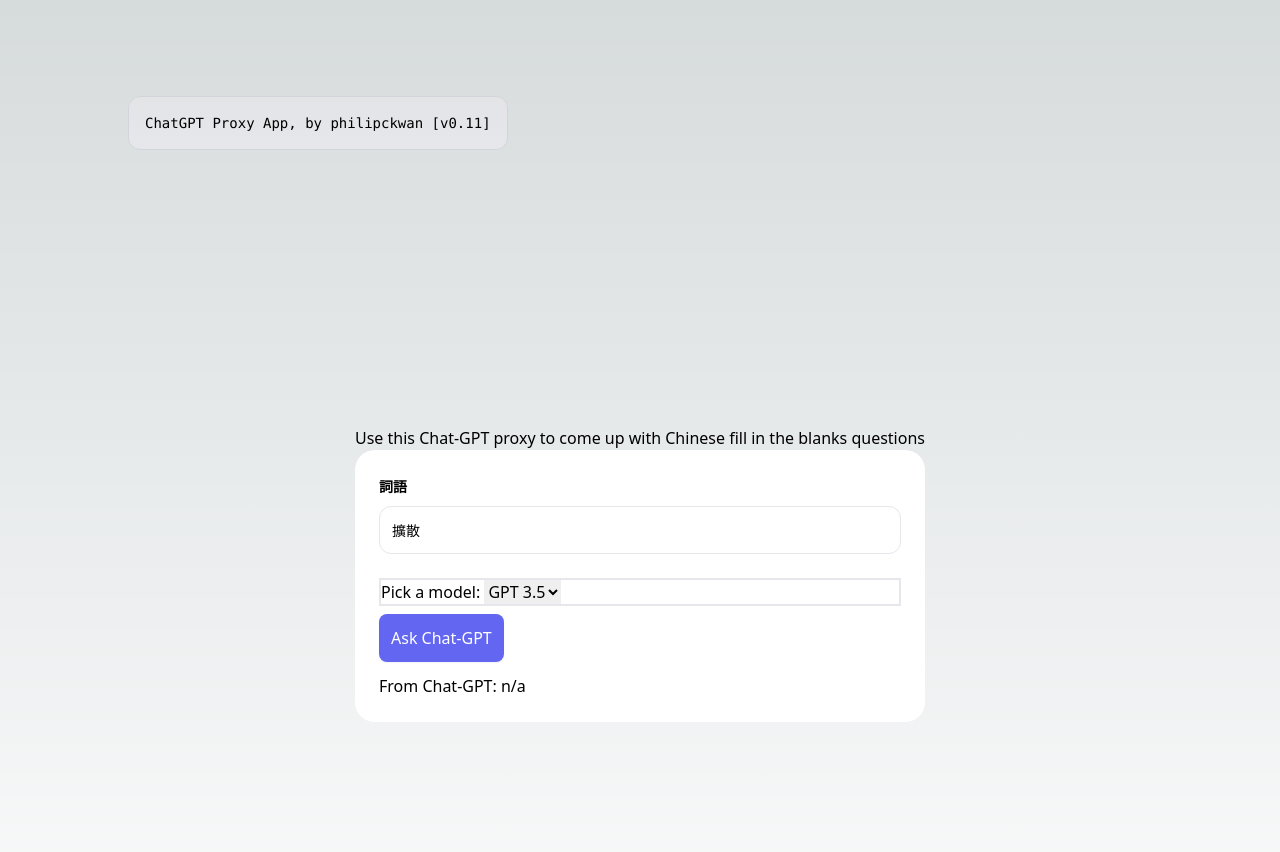
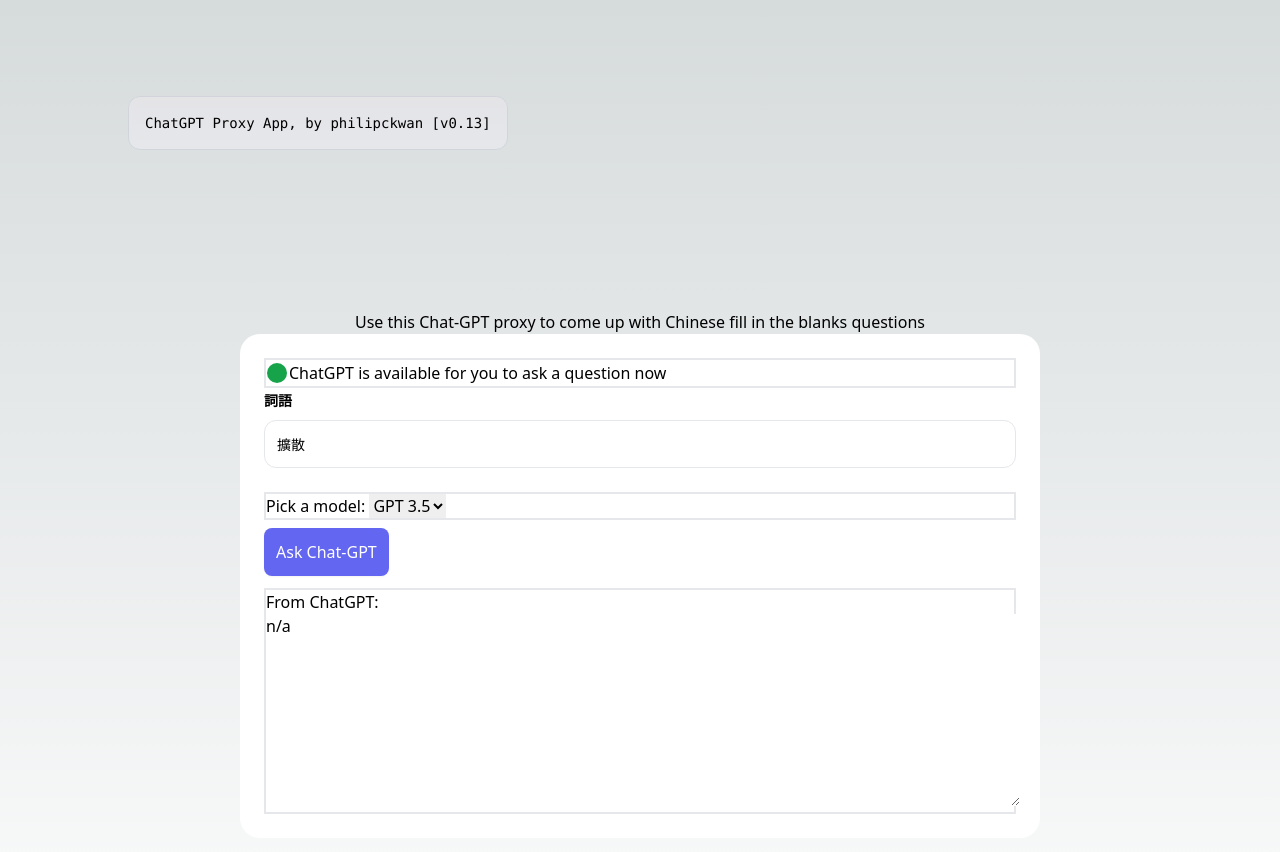
Before and after one commit to philipckwan/nextjs-chatgpt-proxy, a Next.js app in the folder chatgpt-proxy/: page /fill-in-the-blanks in a window 1280 px wide. Shown: the top 852 px of the page. Built offline with nearby package versions, Linux system fonts and the light colour scheme.

Commit message:
v0.13 update

```diff
--- /dev/null
+++ b/chatgpt-proxy/src/components/StatusGreenAvailable.js
@@ -0,0 +1,14 @@
+export function StatusGreenAvailable() {
+  return(
+    <div className="border-2">
+    <table>
+      <tbody>
+        <tr>
+          <td><div className="w-5 h-5 bg-green-600 rounded-full"></div></td>
+          <td>ChatGPT is available for you to ask a question now</td>
+        </tr>
+      </tbody>
+    </table>
+    </div>
+  );
+}
--- /dev/null
+++ b/chatgpt-proxy/src/components/StatusRedBusy.js
@@ -0,0 +1,14 @@
+export function StatusRedBusy() {
+  return(
+    <div className="border-2">
+    <table>
+      <tbody>
+        <tr>
+          <td><div className="w-5 h-5 bg-red-600 rounded-full"></div></td>
+          <td>ChatGPT is busy coming up with the answer for your question</td>
+        </tr>
+      </tbody>
+    </table>
+    </div>
+  );
+}
--- a/chatgpt-proxy/src/lib/Constants.js
+++ b/chatgpt-proxy/src/lib/Constants.js
@@ -1,5 +1,7 @@
 
 class Constants {
+
+  static APP_VERSION = "v0.13";
 
   static CHATGPT_MODEL = {
     GPT_4: "gpt-4",
--- a/chatgpt-proxy/src/pages/admin.js
+++ b/chatgpt-proxy/src/pages/admin.js
@@ -1,15 +1,15 @@
 import {timeLog} from "../lib/PCKUtils";
 import {useState} from "react";
 import Link from 'next/link';
+import {Constants} from "../lib/Constants";
 
 export default function Admin() {
-  const [version, setVersion] = useState("v0.3");
 
   timeLog(`admin.Admin: 1.1;`);
 
   return (
     <div>
-      <p>This is Admin. [{version}]</p>
+      <p>This is Admin. [{Constants.APP_VERSION}]</p>
       <p>Go to <Link href="admin/">Admin page</Link></p>
     </div>
   );
--- a/chatgpt-proxy/src/pages/ask-anything.js
+++ b/chatgpt-proxy/src/pages/ask-anything.js
@@ -6,11 +6,14 @@
 import {Dropdown} from "../components/Dropdown";
 import {Dropdown2} from "../components/Dropdown2";
 import {Dropdown3} from "../components/Dropdown3";
+import {StatusGreenAvailable} from "../components/StatusGreenAvailable";
+import {StatusRedBusy} from "../components/StatusRedBusy";
 
 export default function AskAnything() {
   const [question, setQuestion] = useState("Hello ChatGPT! What ChatGPT model are you?");
   const [answer, setAnswer] = useState("n/a");
   const chatgptModelPicked = useRef("n/a");
+  const [isBusy, setIsBusy] = useState(false);
 
   async function handleQuestionChange(event) {
     //timeLog(`handleQuestionInputChange: 1.0;`);
@@ -45,10 +48,21 @@
     });
 
     timeLog(`AskAnything.handleAskChatGPT: question:[${question}];`);
-    const res = await api.sendMessage(question);
-    let answerFromAPI = res.text;
-    timeLog(`AskAnything.handleAskChatGPT: answer:[${answerFromAPI}];`);
-    setAnswer(answerFromAPI);
+    api.sendMessage(question).then(
+      (res) => {
+        let answerFromAPI = res.text;
+        timeLog(`AskAnything.handleAskChatGPT: answerFromAPI:[${answerFromAPI}];`);
+        setAnswer(answerFromAPI);
+        setIsBusy(false);
+      },
+      (reason) => {
+        let errorMessage = `ERROR - ChatGPT runs into an error trying to answer your question; ${reason};`
+        timeLog(errorMessage);
+        setAnswer(errorMessage);
+        setIsBusy(false);
+      },
+    );
+    setIsBusy(true);
   }
 
   function handleTest() {
@@ -61,21 +75,23 @@
     <main className="flex min-h-screen flex-col items-center justify-between p-24">
       <div className="z-10 w-full max-w-5xl items-center justify-between font-mono text-sm lg:flex">
         <p className="fixed left-0 top-0 flex w-full justify-center border-b border-gray-300 bg-gradient-to-b from-zinc-200 pb-6 pt-8 backdrop-blur-2xl dark:border-neutral-800 dark:bg-zinc-800/30 dark:from-inherit lg:static lg:w-auto  lg:rounded-xl lg:border lg:bg-gray-200 lg:p-4 lg:dark:bg-zinc-800/30">
-          ChatGPT Proxy App, by philipckwan [v0.11]
+          ChatGPT Proxy App, by philipckwan [{Constants.APP_VERSION}]
         </p>
       </div>
       <br/>
       <div className="flex flex-col justify-center items-center h-[100vh]">
       <p>Use this Chat-GPT proxy to ask ChatGPT anything. (seems GPT-4 takes more time to reply than GPT-3.5 though)</p>
         <div className="!z-5 relative flex flex-col rounded-[20px] max-w-[600px] md:max-w-[800px] bg-white bg-clip-border shadow-3xl shadow-shadow-500 flex flex-col w-full !p-6 3xl:p-![18px] bg-white undefined">
+          {isBusy ? <StatusRedBusy></StatusRedBusy> : <StatusGreenAvailable></StatusGreenAvailable>}
           <div className="mb-3">
               <label className="text-sm text-navy-700 dark:text-white font-bold">Question</label>
               <input onChange={handleQuestionChange} value={question} type="text" id="question" name="question" className="mt-2 flex h-12 w-full items-center justify-center rounded-xl border bg-white/0 p-3 text-sm outline-none border-gray-200"></input>
               <br/><Dropdown3 ref={chatgptModelPicked} title={"Pick a model:  "}></Dropdown3>
               <button onClick={handleAskChatGPT} className="mt-2 inline-block p-3 rounded-lg shadow-sm bg-indigo-500 text-white">Ask ChatGPT</button>
           </div>
-          <div>
-            <p>From ChatGPT: {answer}</p>
+          <div className="border-2">
+            <p>From ChatGPT:</p>
+            <textarea value={answer} rows="8" cols="80" readOnly/>
           </div>
         </div>
       </div>
--- a/chatgpt-proxy/src/pages/fill-in-the-blanks.js
+++ b/chatgpt-proxy/src/pages/fill-in-the-blanks.js
@@ -7,12 +7,15 @@
 //import {ChatGPTUnofficialProxyAPI} from 'chatgpt';
 import {Constants} from "../lib/Constants";
 import {Dropdown3} from "../components/Dropdown3";
+import {StatusGreenAvailable} from "../components/StatusGreenAvailable";
+import {StatusRedBusy} from "../components/StatusRedBusy";
 
 export default function FillInTheBlanks() {
 
   const [phrase, setPhrase] = useState("擴散");
   const [answer, setAnswer] = useState("n/a");
   const chatgptModelPicked = useRef("n/a");
+  const [isBusy, setIsBusy] = useState(false);
 
 
   async function handlePhraseChange(event) {
@@ -52,20 +55,33 @@
     const question=`你是一個小學四年級中文老師。用以下的詞語做填充題的題目。給我不少於五句。每一句不得少於十五個字，不得多於二十五個字。結果要用繁體中文來顯示。句子得難度不可以超過小學四年級，即十歲小孩的程度。 詞語:${phrase}`;
 
     timeLog(`FillInTheBlanks.handleAskChatGPT: question:[${question}];`);
-    const res = await api.sendMessage(question);
-    let answerFromAPI = res.text;
-    timeLog(`FillInTheBlanks.handleAskChatGPT: answer:[${answerFromAPI}];`);
-    setAnswer(answerFromAPI);
+    api.sendMessage(question).then(
+      (res) => {
+        let answerFromAPI = res.text;
+        timeLog(`FillInTheBlanks.handleAskChatGPT: answerFromAPI:[${answerFromAPI}];`);
+        setAnswer(answerFromAPI);
+        setIsBusy(false);
+      },
+      (reason) => {
+        let errorMessage = `ERROR - ChatGPT runs into an error trying to answer your question; ${reason};`
+        timeLog(errorMessage);
+        setAnswer(errorMessage);
+        setIsBusy(false);
+      },
+    );
+    setIsBusy(true);
+    //let answerFromAPI = res.text;
+    //timeLog(`FillInTheBlanks.handleAskChatGPT: answer:[${answerFromAPI}];`);
+    //setAnswer(answerFromAPI);
   }
 
-  //return(<Landing></Landing>);
 
 
   return (
     <main className="flex min-h-screen flex-col items-center justify-between p-24">
       <div className="z-10 w-full max-w-5xl items-center justify-between font-mono text-sm lg:flex">
         <p className="fixed left-0 top-0 flex w-full justify-center border-b border-gray-300 bg-gradient-to-b from-zinc-200 pb-6 pt-8 backdrop-blur-2xl dark:border-neutral-800 dark:bg-zinc-800/30 dark:from-inherit lg:static lg:w-auto  lg:rounded-xl lg:border lg:bg-gray-200 lg:p-4 lg:dark:bg-zinc-800/30">
-          ChatGPT Proxy App, by philipckwan [v0.11]
+          ChatGPT Proxy App, by philipckwan [{Constants.APP_VERSION}]
         </p>
       </div>
       <br/>
@@ -77,14 +93,16 @@
                   填充題
               </h4>
           </div>*/}
+          {isBusy ? <StatusRedBusy></StatusRedBusy> : <StatusGreenAvailable></StatusGreenAvailable>}
           <div className="mb-3">
               <label className="text-sm text-navy-700 dark:text-white font-bold">詞語</label>
               <input onChange={handlePhraseChange} value={phrase} type="text" id="phrase" name="phrase" className="mt-2 flex h-12 w-full items-center justify-center rounded-xl border bg-white/0 p-3 text-sm outline-none border-gray-200"></input>
               <br/><Dropdown3 ref={chatgptModelPicked} title={"Pick a model:  "}></Dropdown3>
               <button onClick={handleAskChatGPT} className="mt-2 inline-block p-3 rounded-lg shadow-sm bg-indigo-500 text-white">Ask Chat-GPT</button>
           </div>
-          <div>
-            <p>From Chat-GPT: {answer}</p>
+          <div className="border-2">
+            <p>From ChatGPT:</p>
+            <textarea value={answer} rows="8" cols="80" readOnly/>
           </div>
         </div>
       </div>
--- a/chatgpt-proxy/src/pages/index.js
+++ b/chatgpt-proxy/src/pages/index.js
@@ -1,15 +1,15 @@
 import {timeLog} from "../lib/PCKUtils";
 import {useState} from "react";
 import Link from 'next/link';
+import {Constants} from "../lib/Constants";
+
 
 export default function Landing() {
-  const [version, setVersion] = useState("v0.2");
-
   timeLog(`index.Landing: 1.1;`);
 
   return (
     <div>
-      <p>This is Landing. [{version}]</p>
+      <p>This is Landing. [{Constants.APP_VERSION}]</p>
       <p>Go to <Link href="admin">Admin page</Link></p>
       <p>Go to <Link href="fill-in-the-blanks">Fill In the Blanks page</Link></p>
       <p>Go to <Link href="ask-anything">Ask ChatGPT Anything page</Link></p>
```
